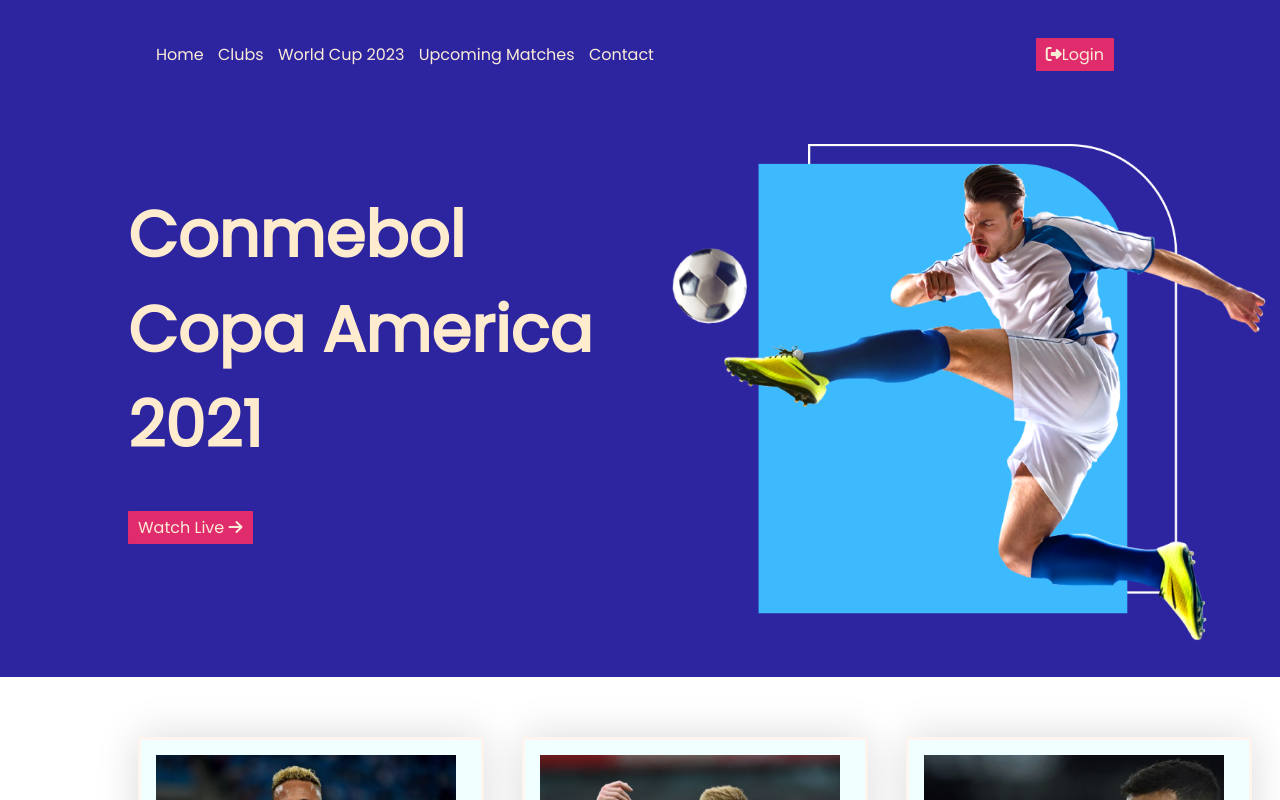
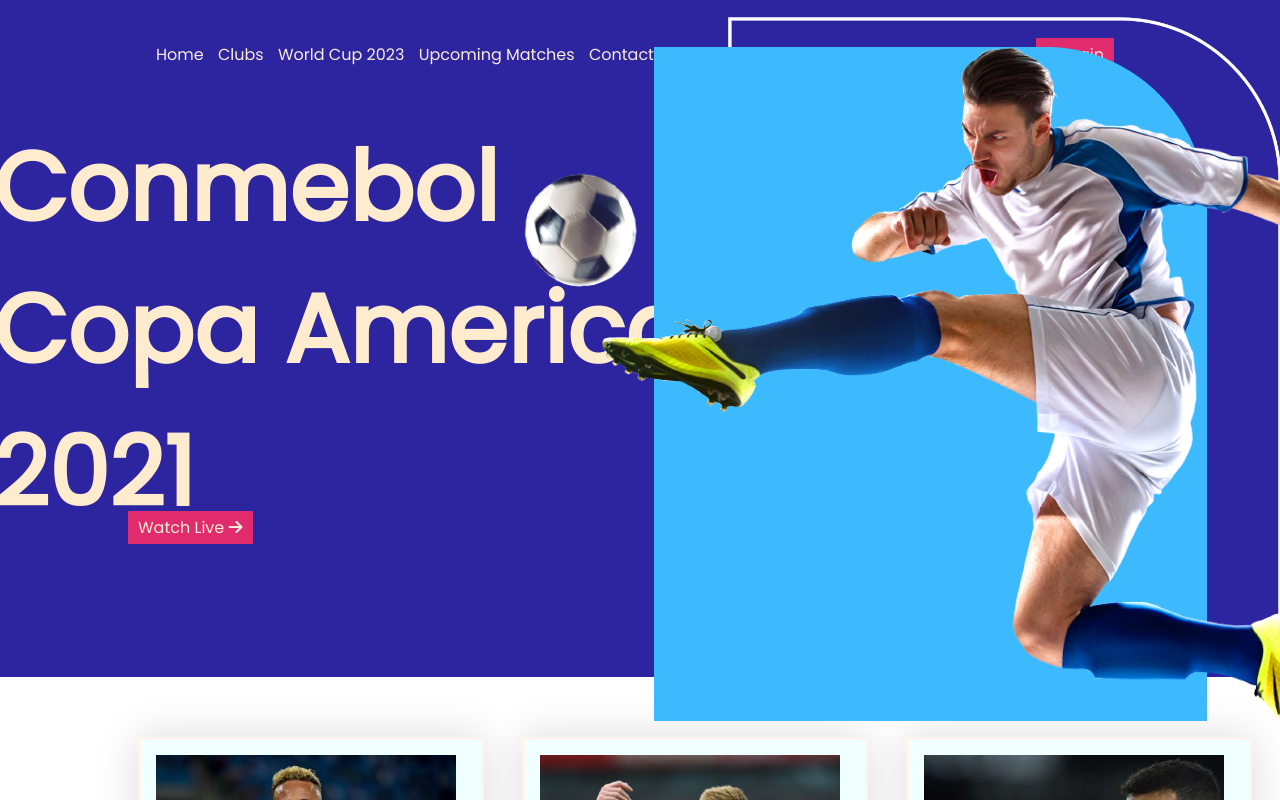
Before and after one commit to ismailEmonFu/responsive-football-club, a plain HTML site: page index.html in a window 1280 px wide. In both pictures the pointer is over the element 398 px from the left and 329 px from the top of the page. Drawn offline with Linux system fonts and the light colour scheme.

Commit message:
Football Khela Sesh

```diff
--- a/styles/style.css
+++ b/styles/style.css
@@ -37,6 +37,17 @@ nav a{
     padding: 5px 10px;
     border-radius: 1px;
 }
+
+.top-banner:hover h1{
+    transform: scale(1.5) rotate(360deg);
+    transition: transform 2s ease-in-out;
+}
+
+.top-banner:hover .kick-ball{
+    transform: scale(1.5) rotate(-360deg);
+    transition: transform 2s ease-in-out;
+}
+
 .half-width{
     width: 50%;
 }
```
